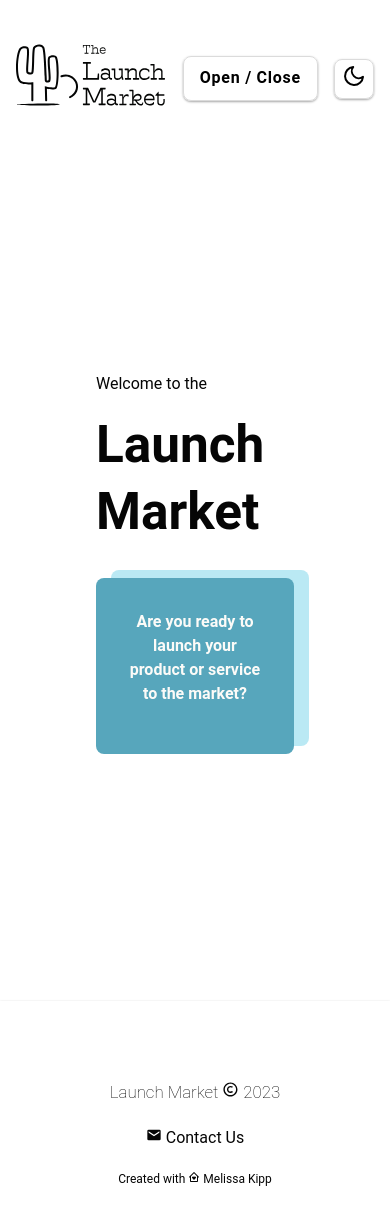
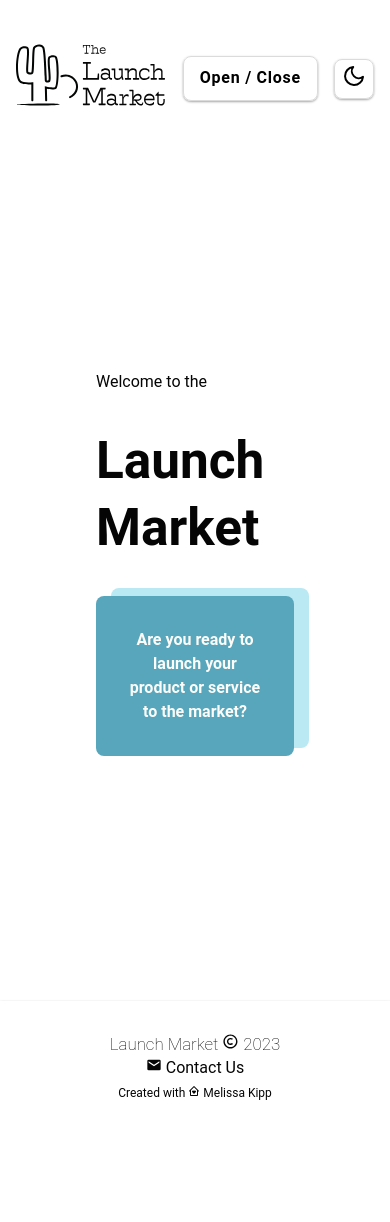
Before and after one commit to melissakipp/thelaunchmarket, a Next.js app: page / in a window 390 px wide. After the commit the page ends 1136 px from the top, so only its background shows below. Built offline with nearby package versions, Linux system fonts and the light colour scheme.

Commit message:
Sizing adjustment for responsive type

```diff
--- a/src/styles/typography.scss
+++ b/src/styles/typography.scss
@@ -3,32 +3,31 @@ h2,
 h3,
 h4,
 h5 {
-  margin: 3rem 0 1.38rem;
   line-height: 1.3;
 }
 
 h1 {
-  // font-size: 6vw;
-  font-size: 4.209rem;
-
-  margin-top: 0;
+  font-size: 5vw;
 }
 
 h2 {
-  /* font-size: 4vw; */
-  font-size: 3.157rem;
+  font-size: 4vw;
 }
 
 h3 {
-  font-size: 2.369rem;
+  font-size: 3.75vw;
 }
 
 h4 {
-  font-size: 1.777rem;
+  font-size: 3.25vw;
 }
 
 h5 {
-  font-size: 1.333rem;
+  font-size: 2.95vw;
+}
+
+h6 {
+  font-size: 2.75vw;
 }
 
 small,
@@ -37,25 +36,19 @@ small,
 }
 
 p {
-  font-size: 2.5vmin;
-  margin-bottom: 1rem;
+  font-size: 1.25vw;
 }
 
-@media screen and (max-width: 400px) {
+@media screen and (width <= 1000px) {
   h1 {
-    /* 1.5 * 16 = 24px */
-    // font-size: 1.5rem;
     font-size: 3.209rem;
   }
 
   h2 {
-    /* 1.125 * 16 = 18px */
-    // font-size: 1.125rem;
     font-size: 2.157rem;
   }
 
   p {
-    /* 1 * 16 = 16px */
     font-size: 1rem;
   }
 }
```
